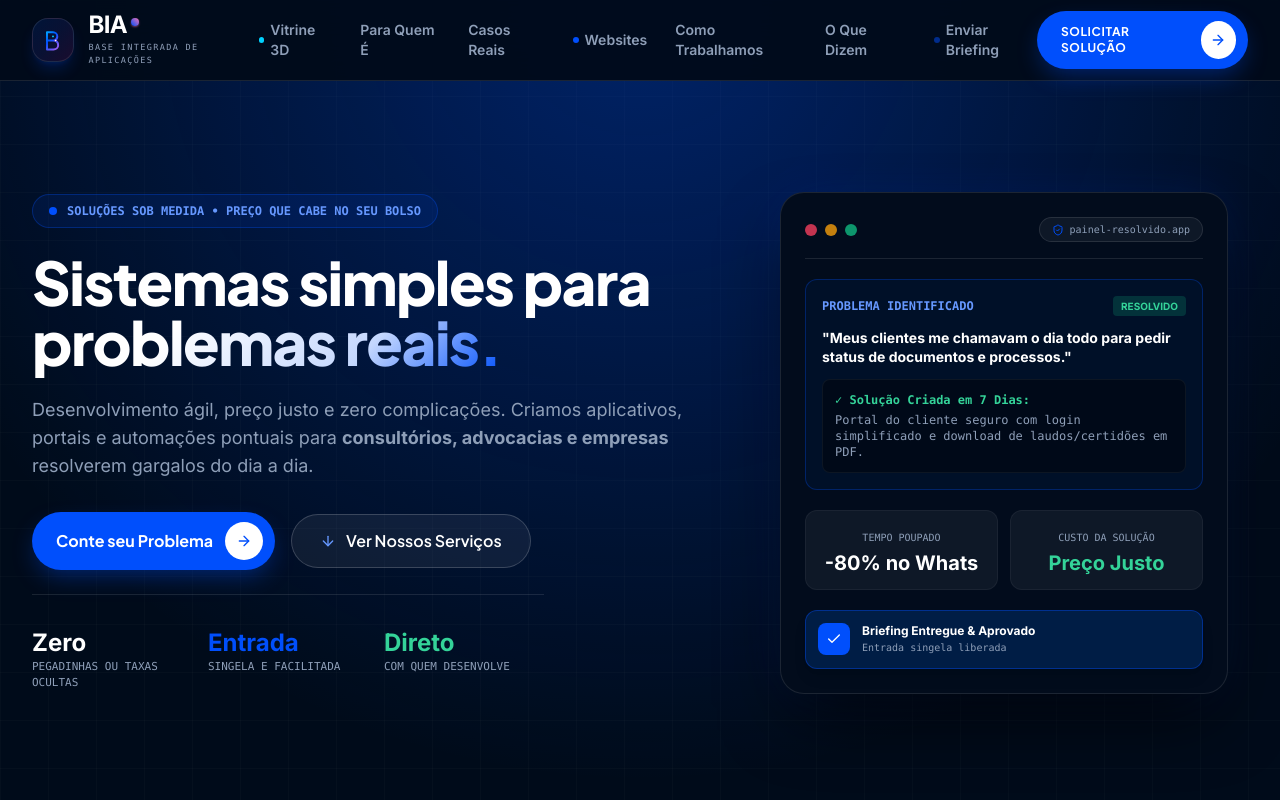
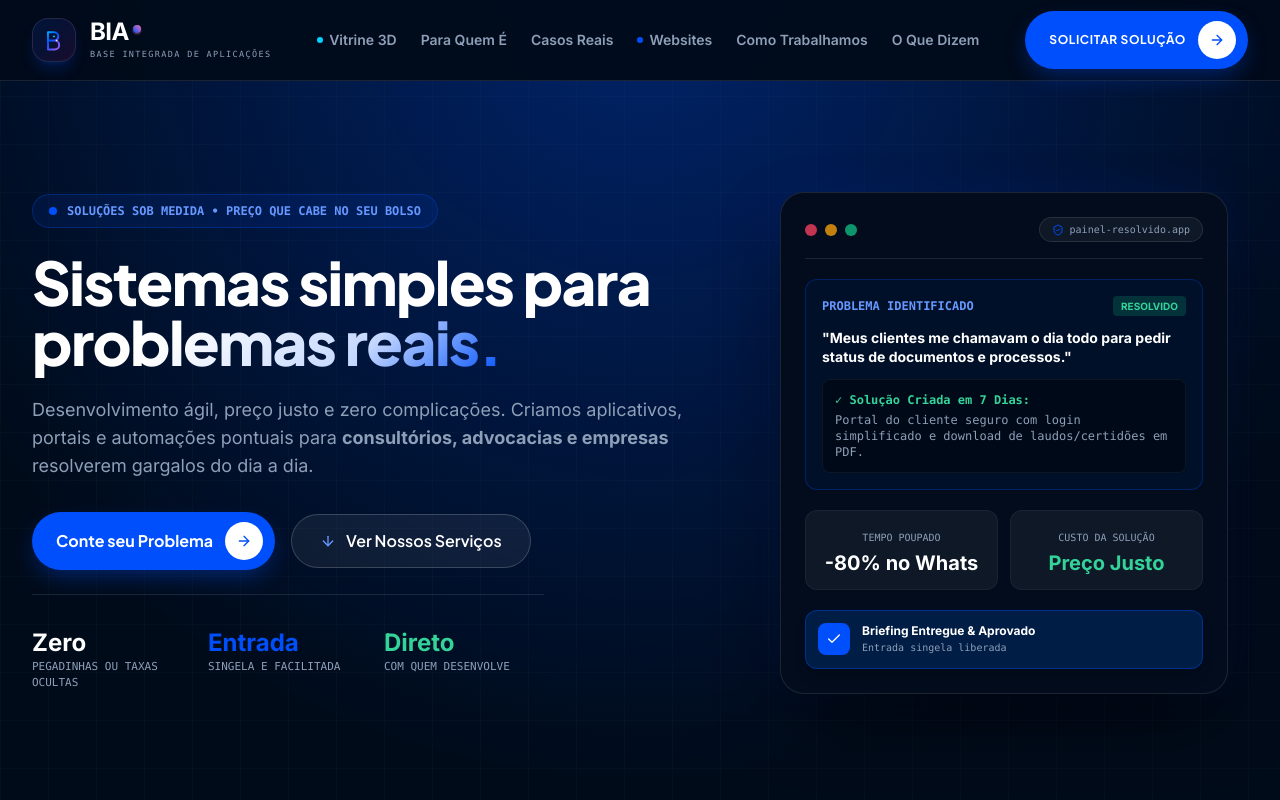
Before and after one commit to barbosacalado-bit/PORTFOLIO, a website: page index.html in a window 1280 px wide. Shown: the top 800 px of the page. Drawn offline with nearby package versions, Linux system fonts and the light colour scheme.

Commit message:
fix: navegacao desktop em linha unica sem quebra de texto (whitespace-nowrap e gaps responsivos)

```diff
--- a/index.html
+++ b/index.html
@@ -498,23 +498,19 @@
       </a>
 
       <!-- Menu Central Desktop -->
-      <nav class="hidden lg:flex items-center gap-7 text-sm font-semibold text-[#8E9FB8]">
-        <a href="#vitrine-3d" class="hover:text-white transition-colors flex items-center gap-1.5">
+      <nav class="hidden lg:flex items-center gap-4 xl:gap-6 2xl:gap-7 text-[13px] xl:text-sm font-semibold text-[#8E9FB8] whitespace-nowrap shrink-0">
+        <a href="#vitrine-3d" class="hover:text-white transition-colors flex items-center gap-1.5 whitespace-nowrap">
           <span class="w-1.5 h-1.5 rounded-full bg-[#00D2FF]"></span>
           Vitrine 3D
         </a>
-        <a href="#solucoes-claras" class="hover:text-white transition-colors">Para Quem É</a>
-        <a href="#casos-reais" class="hover:text-white transition-colors">Casos Reais</a>
-        <a href="#websites" class="hover:text-white transition-colors flex items-center gap-1.5">
+        <a href="#solucoes-claras" class="hover:text-white transition-colors whitespace-nowrap">Para Quem É</a>
+        <a href="#casos-reais" class="hover:text-white transition-colors whitespace-nowrap">Casos Reais</a>
+        <a href="#websites" class="hover:text-white transition-colors flex items-center gap-1.5 whitespace-nowrap">
           <span class="w-1.5 h-1.5 rounded-full bg-[#004FFC]"></span>
           Websites
         </a>
-        <a href="#como-funciona" class="hover:text-white transition-colors">Como Trabalhamos</a>
-        <a href="#depoimentos" class="hover:text-white transition-colors">O Que Dizem</a>
-        <a href="#briefing" class="hover:text-[#004FFC] transition-colors flex items-center gap-1.5">
-          <span class="w-1.5 h-1.5 rounded-full bg-[#004FFC] animate-pulse"></span>
-          Enviar Briefing
-        </a>
+        <a href="#como-funciona" class="hover:text-white transition-colors whitespace-nowrap">Como Trabalhamos</a>
+        <a href="#depoimentos" class="hover:text-white transition-colors whitespace-nowrap">O Que Dizem</a>
       </nav>
 
       <!-- Botão Header Sasico -->
```
